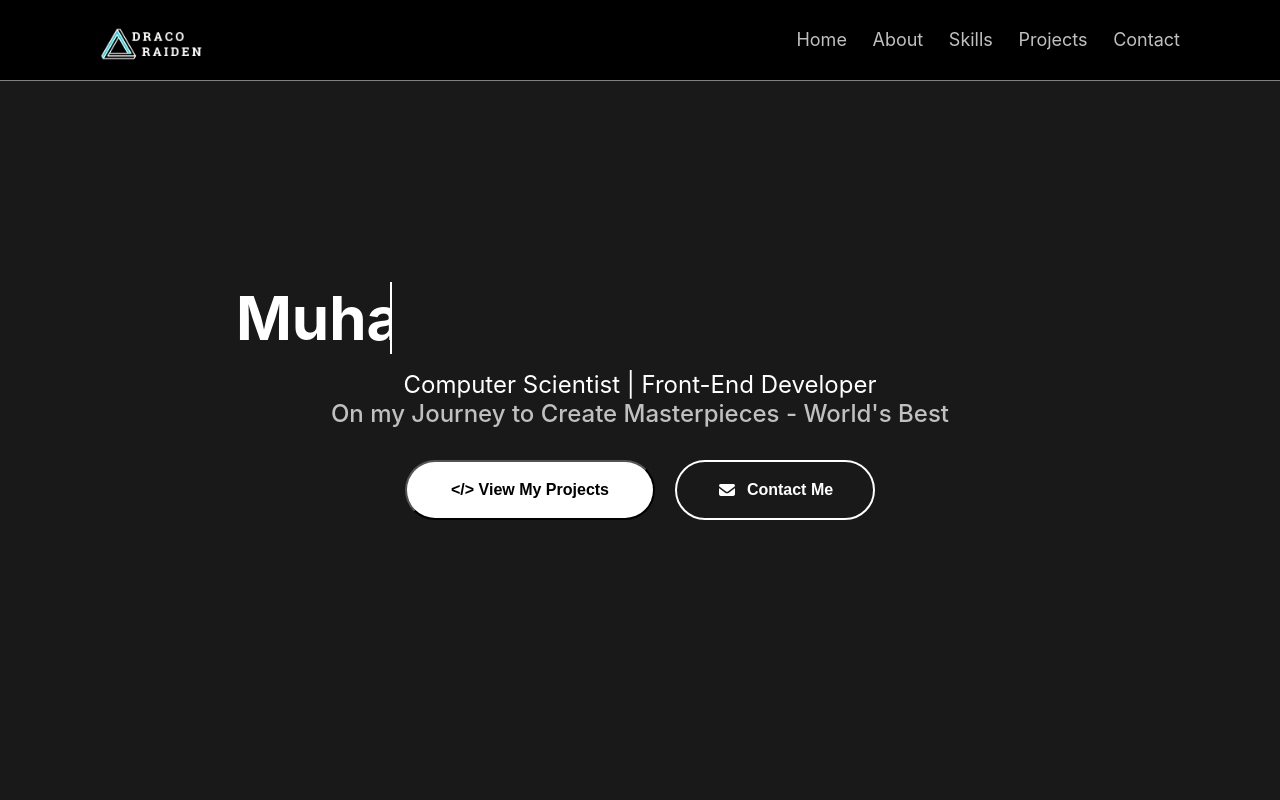
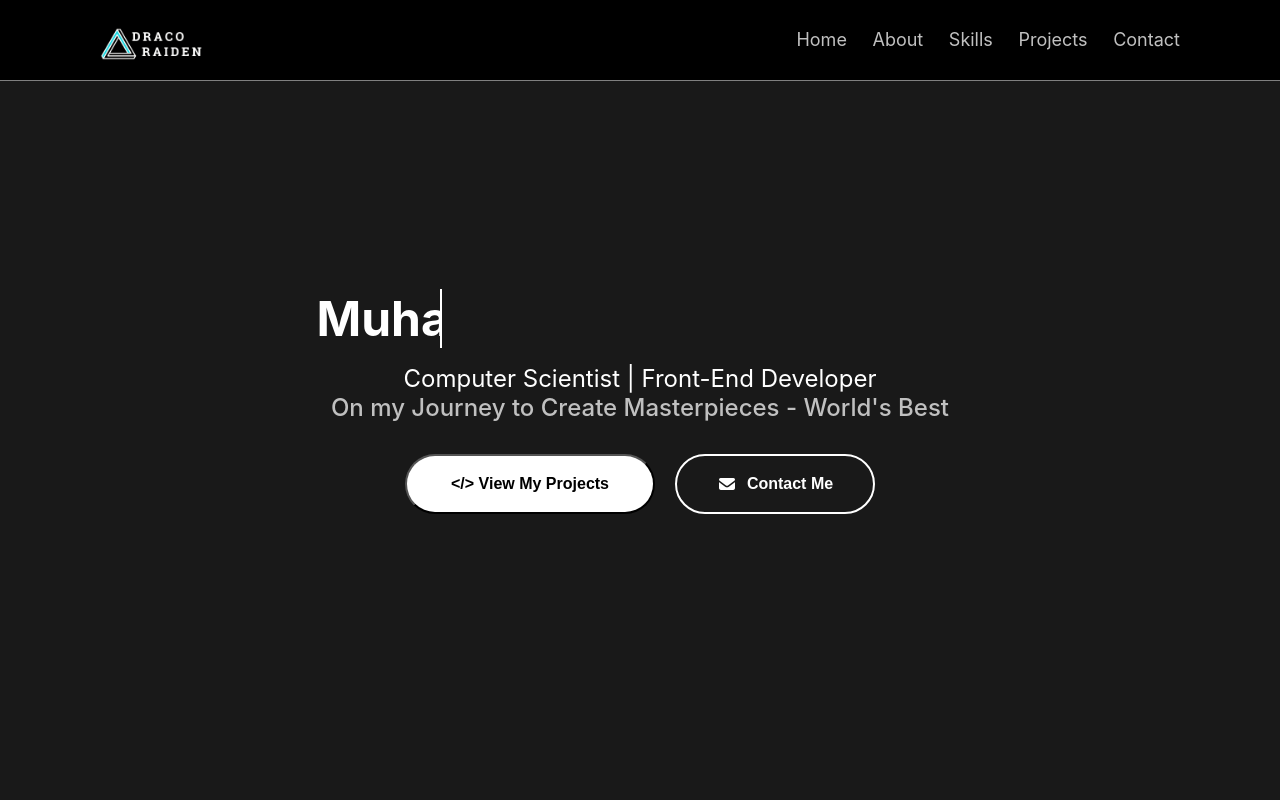
Before and after one commit to DracoRaiden/my-portfolio, a React (Create React App) app: page / in a window 1280 px wide. Shown: the top 800 px of the page. Built offline with nearby package versions, Linux system fonts and the light colour scheme.

Commit message:
Fixed page overflow

```diff
--- a/src/Css/Hero.css
+++ b/src/Css/Hero.css
@@ -9,9 +9,15 @@
 }
 
 .hero-title {
-  font-size: 40px;
+  /* font-size: 40px; */
   margin-bottom: 16px;
   font-weight: 800;
+  max-width: 60vw;
+}
+
+.hero-title .text {
+  font-size: 3rem;
+  max-width: 60vw;
 }
 
 .hero-content {
@@ -85,12 +91,13 @@
 }
 
 .hero-title {
-  display: inline-block;
+  /* display: inline-block; */
+  overflow-wrap: break-word;
 }
 
 .text {
   border-right: 2px solid white;
-  width: 100%;
+  /* width: 100%; */
   white-space: nowrap;
   overflow: hidden;
   animation: typing 6s steps(21) infinite,
@@ -130,8 +137,9 @@
     padding: 20px;
   }
 
-  .hero-title {
-    font-size: 18px;
+  .hero-title .text {
+    font-size: 1.4rem;
+    overflow-wrap: break-word;
   }
 
   .hero-buttons {
```
